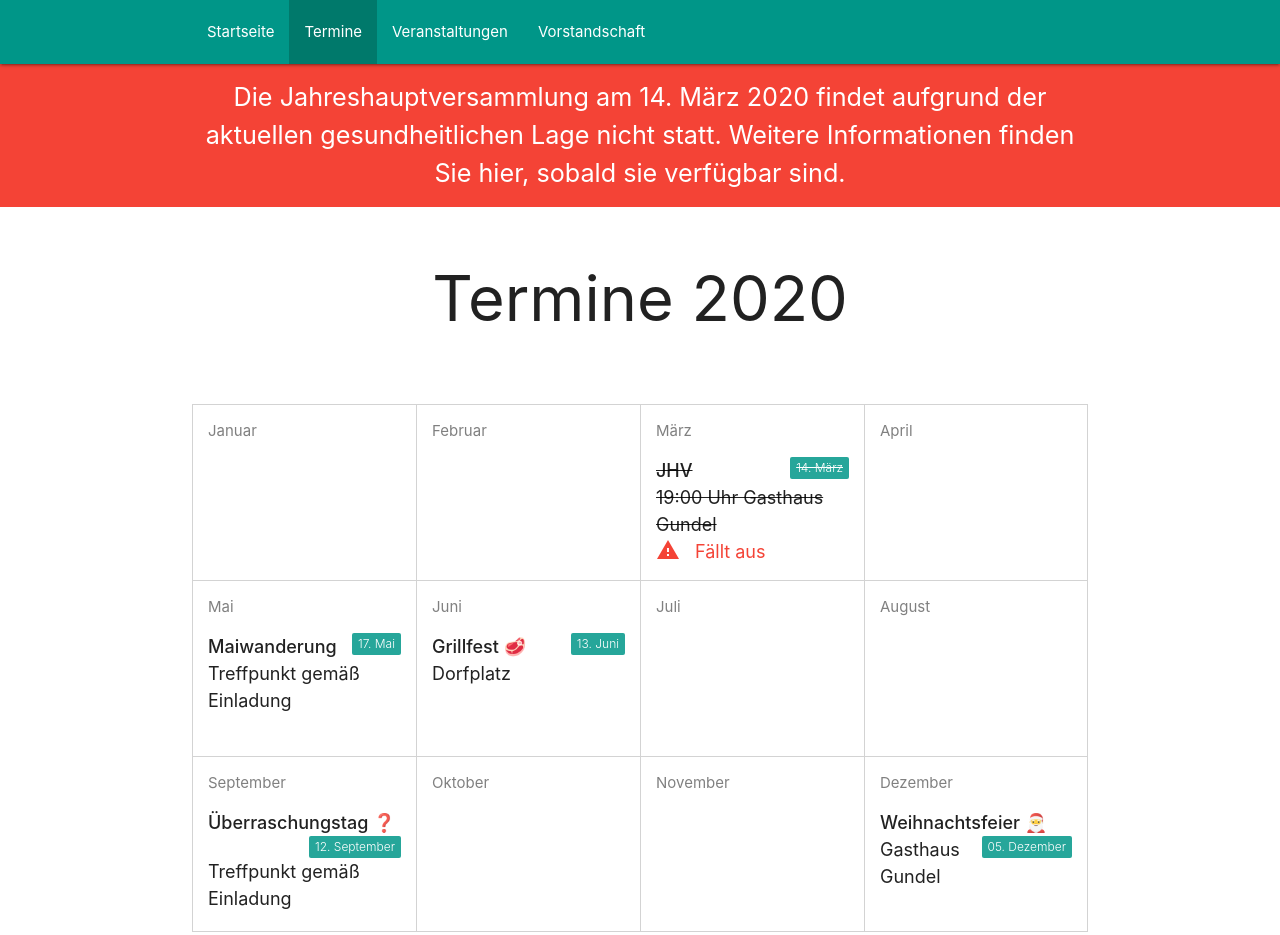
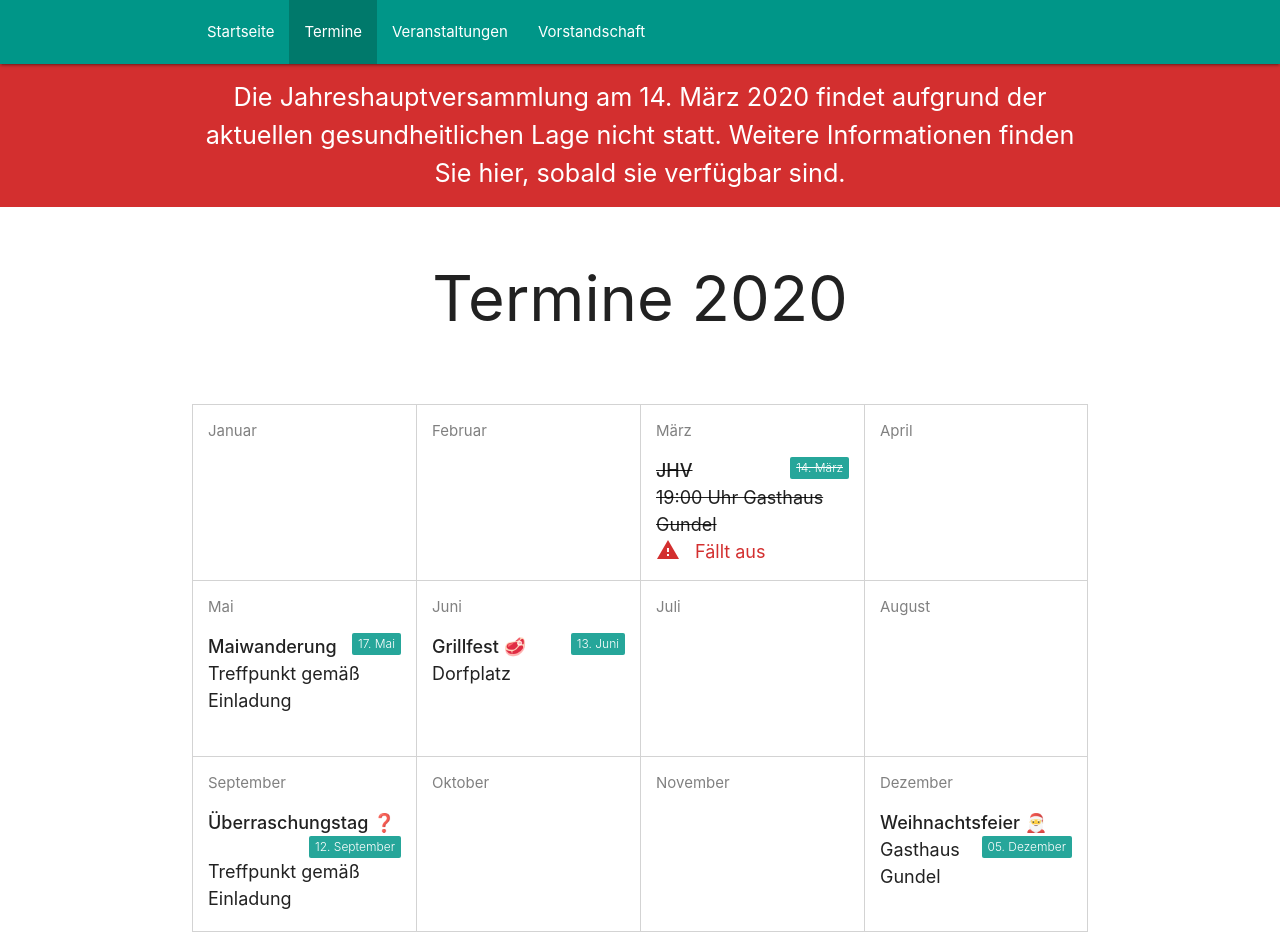
Before and after one commit to stefan-niedermann/aurachtaler, a plain HTML site: page termine.html in a window 1280 px wide. Shown: the top 935 px of the page. Drawn offline with nearby package versions, Linux system fonts and the light colour scheme.

Commit message:
Make red warning darker

```diff
--- a/termine.html
+++ b/termine.html
@@ -251,7 +251,7 @@
             </ul>
         </div>
     </nav>
-    <div class="section red white-text center flow-text">
+    <div class="section red darken-2 white-text center flow-text">
         <div class="container">
             Die Jahreshauptversammlung am 14. März 2020 findet aufgrund der aktuellen gesundheitlichen Lage nicht statt. Weitere
             Informationen finden Sie hier, sobald sie verfügbar sind.
@@ -275,7 +275,7 @@
                         <strong><s>JHV</s></strong>
                         <span class="badge new date" data-badge-caption=""><s>14. März</s></span>
                         <span class="location"><s>19:00 Uhr Gasthaus Gundel</s></span>
-                        <span class="red-text"><i class="material-icons left">warning</i>Fällt aus</span>
+                        <span class="red-text text-darken-2"><i class="material-icons left">warning</i>Fällt aus</span>
                     </div>
                 </div>
                 <div class="col s12 m6 l4 xl3">
```
Also changed, not shown: datenschutzerklaerung.html (+1 -1 lines), impressum.html (+1 -1 lines), index.html (+1 -1 lines), nicht-gefunden.html (+1 -1 lines), satzung.html (+1 -1 lines), veranstaltungen.html (+1 -1 lines), vorstandschaft.html (+1 -1 lines).
